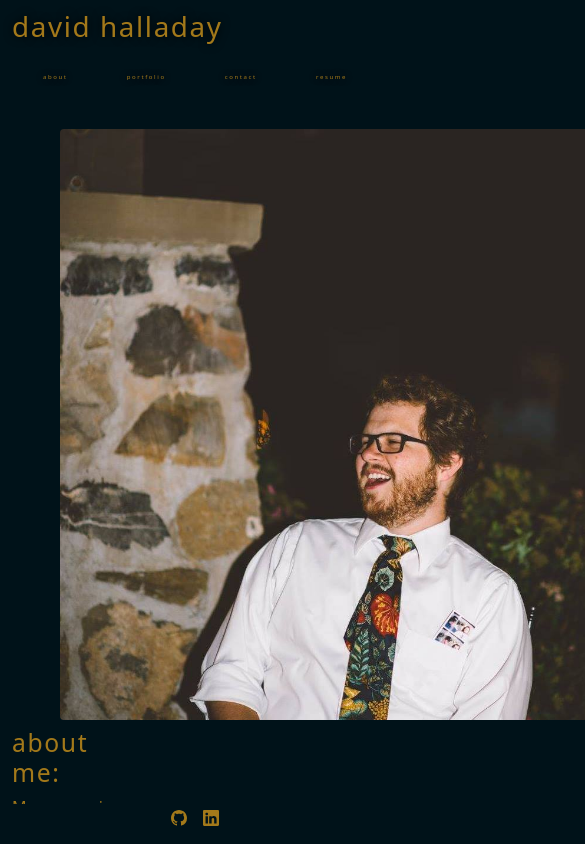
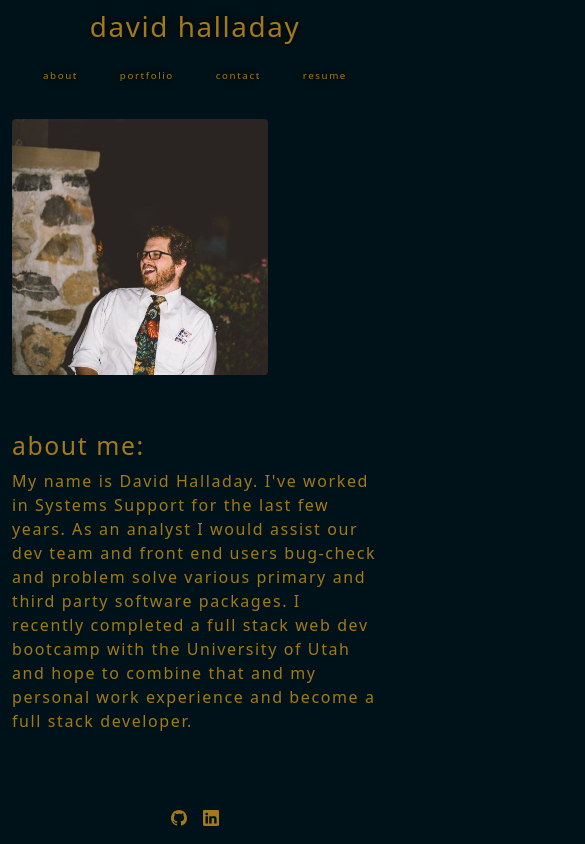
Before and after one commit to dhalladay/first-react-portfolio, a React (Create React App) app: page / in a window 390 px wide. Shown: the top 844 px of the page, 585 px wide, since content can reach past the window. Built offline with nearby package versions, Linux system fonts and the light colour scheme.

Commit message:
adjusted margins/padding/bootstrap classes on various components to improve responsive design

```diff
--- a/src/components/About/index.js
+++ b/src/components/About/index.js
@@ -1,14 +1,14 @@
 function About() {
   return (
     <section className="container-fluid">
-    <div className="flex-row flex-wrap w-100">
-      <div className="col-sm-12 col-lg-6">
-      <img className="mx-5 rounded my-2 img-self" src={require(`../../assets/images/profile-pic.jpg`)} alt="Dave laughing"></img>
-      </div>
-      <div className="about-text col-sm-12 col-lg-5">
-      <h2 className="light">about me:</h2>
-      <p className="light">My name is David Halladay. I've worked in Systems Support for the last few years. As an analyst I would assist our dev team and front end users bug-check and problem solve various primary and third party software packages. I recently completed a full stack web dev bootcamp with the University of Utah and hope to combine that and my personal work experience and become a full stack developer.</p>
-      </div>
+      <div className="row flex-row flex-wrap">
+        <div className="col-sm-12 col-lg-6 justify-content-center pb-5">
+          <img className="rounded my-2" src={require(`../../assets/images/profile-pic.jpg`)} alt="Dave laughing"></img>
+        </div>
+        <div className="about-text col-lg-6">
+          <h2 className="light">about me:</h2>
+          <p className="light ">My name is David Halladay. I've worked in Systems Support for the last few years. As an analyst I would assist our dev team and front end users bug-check and problem solve various primary and third party software packages. I recently completed a full stack web dev bootcamp with the University of Utah and hope to combine that and my personal work experience and become a full stack developer.</p>
+        </div>
       </div>
     </section>
   );
--- a/src/components/Footer/index.js
+++ b/src/components/Footer/index.js
@@ -1,4 +1,4 @@
-import { BsGithub, BsLinkedin, BsStackOverflow } from 'react-icons/bs';
+import { BsGithub, BsLinkedin } from 'react-icons/bs';
 
 function Footer() {
 
--- a/src/components/Header/index.js
+++ b/src/components/Header/index.js
@@ -26,8 +26,8 @@ function Header() {
 
   return (
     <>
-      <header className='container-fluid'>
-        <h1>david halladay</h1>
+      <header className='container-fluid text-center'>
+        <h1 className='mx-auto'>david halladay</h1>
         <Navigation
           currentPage={currentPage}
           setCurrentPage={setCurrentPage}
--- a/src/components/Navigation/index.js
+++ b/src/components/Navigation/index.js
@@ -5,7 +5,7 @@ function Navigation(props) {
   const selection = ['about', 'portfolio', 'contact', 'resume']
 
   return (
-    <nav className="container-fluid">
+    <nav className="container-fluid col-lg-6">
       <ul className="flex-row">
         {selection.map(selection => (
           <li className={`mx-1 ${
--- a/src/components/Project/index.js
+++ b/src/components/Project/index.js
@@ -9,7 +9,7 @@ function Projects() {
           </h2>
         <div className="row flex flex-wrap">
         <div className="col-12">
-          <div className="flex-row">
+          <div className="row flex-row pb-5">
             <div className="prj-card">
               <div className='github-flex align-items-center justify-content-center'>
                 <h3 className='my-2'>Troubleshot</h3>
--- a/src/components/Resume/index.js
+++ b/src/components/Resume/index.js
@@ -16,8 +16,8 @@ function Resume() {
                 <img src={require(`../../assets/images/coding-bootcamp-full-stack-developer-certificate.png`)} alt="University of Utah Coding Bootcamp certificate badge" className="project-img rounded" />
               </a>
       </div>
-      <div className="flex-row">
-        <div>
+      <div className="row d-flex flex-row flex-wrap">
+        <div className="col-6">
           <h4>front-end: </h4>
           <ul>
             {frontEnd.map(front => (
@@ -27,7 +27,7 @@ function Resume() {
             ))}
           </ul>
         </div>
-        <div>
+        <div className="col-6">
           <h4>back-end: </h4>
           <ul>
             {backEnd.map(back => (
--- a/src/index.css
+++ b/src/index.css
@@ -142,7 +142,7 @@ header {
   justify-content: space-between;
   align-items: center;
   background-color: var(--tert);
-  padding: 10px;
+  padding-top: 10px;
   position: sticky;
   position: -webkit-sticky;
   top: 0;
@@ -309,7 +309,6 @@ section {
 .prj-card {
   width: 25%;
   text-align: center;
-  margin: 15px;
 }
 
 .badge-img {
@@ -326,7 +325,7 @@ section {
 }
 
 img {
-  width: 100%;
+  width: 70%;
   height: auto;
 }
 
@@ -367,3 +366,10 @@ footer {
   height: 2.5rem;
   clear: both;
 }
+
+/* media queries */
+@media only screen and (max-width: 600px) {
+header nav ul a {
+  font-size: 2.5vw;
+}
+}
```
